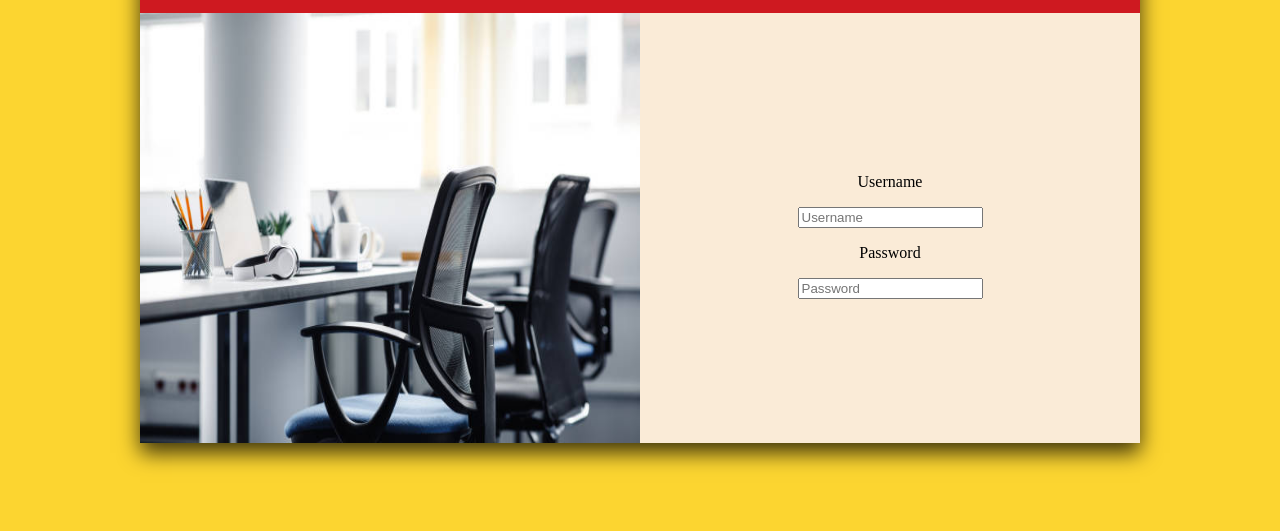
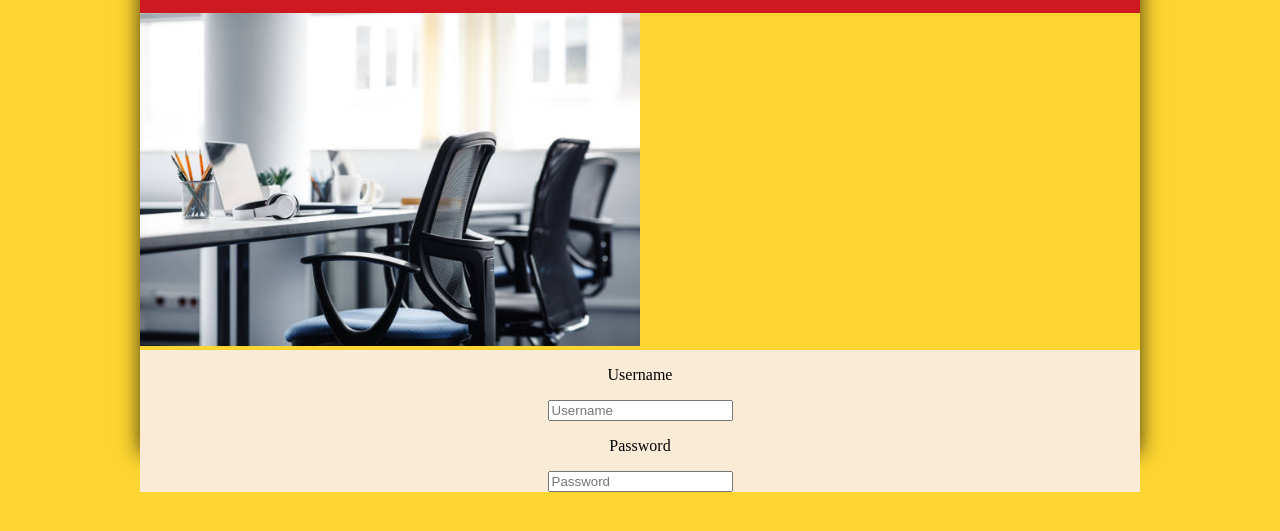
Before and after one commit to edihr12/flex-basics-domaci, a plain HTML site: page index.html in a window 1280 px wide. Shown: the part 257-788 px from the top of the page. Drawn offline with Linux system fonts and the light colour scheme.

Commit message:
Evo treći pokušaj s flexom

```diff
--- a/index.html
+++ b/index.html
@@ -1,33 +1,27 @@
 <!DOCTYPE html>
 <html lang="en">
-
   <head>
     <meta charset="UTF-8" />
     <meta http-equiv="X-UA-Compatible" content="IE=edge" />
     <meta name="viewport" content="width=device-width, initial-scale=1.0" />
     <link rel="stylesheet" href="./styles.css" />
-  <title>Homework 2.0</title>
+    <title>Homework 3.0</title>
   </head>
 
   <body>
     <div class="card">
-
       <div class="header">
         <h1>Brainlab login</h1>
       </div>
 
       <img src="./image/office.jpeg" alt="a chair" />
 
-
       <div class="login">
         <p>Username</p>
         <input type="text" placeholder="Username" />
         <p>Password</p>
         <input type="text" placeholder="Password" />
-
       </div>
-
     </div>
   </body>
-
 </html>
--- a/styles.css
+++ b/styles.css
@@ -4,7 +4,6 @@ body {
 
 img {
   width: 50%;
-  height: 430px;
 }
 
 .header {
@@ -26,12 +25,9 @@ img {
 }
 
 .login {
-  width: 50%;
-  background-color: antiquewhite;
   display: flex;
   flex-direction: column;
+  background-color: antiquewhite;
   align-items: center;
   justify-content: center;
-  float: right;
-  height: 430px;
 }
```
Lines whose indentation alone changed are shown as unchanged.
